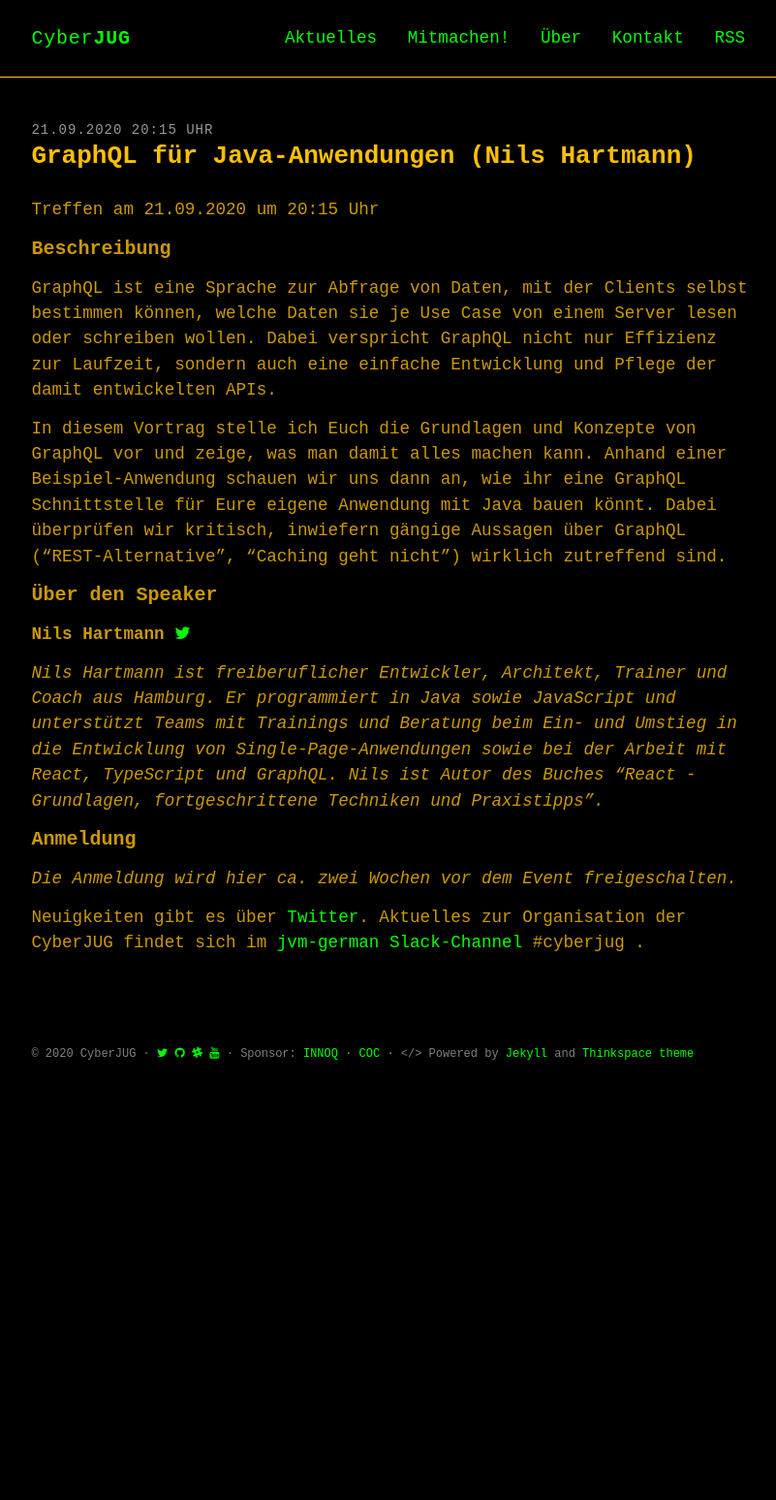
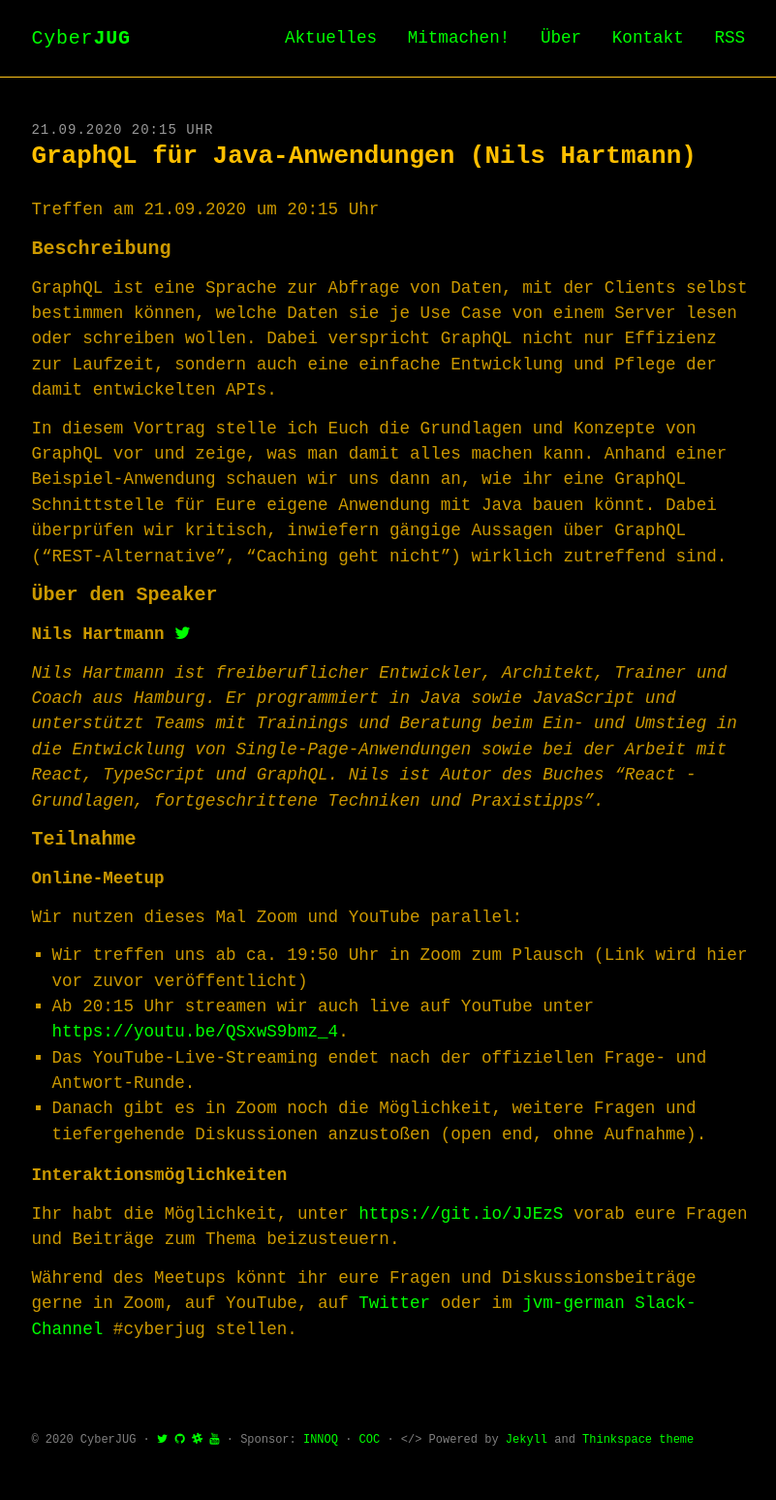
Before and after one commit to cyberjug/website, a Jekyll site: the page built from docs/_upcoming/2020-09-21-graphql.md, in a window 1280 px wide. Shown: the whole page at 97% size, without its empty margins (234-1035 px from the left). Built offline with Jekyll 4.4.1, drawn with Linux system fonts in a browser that asks for light colours; some web fonts are replaced; before the commit the page ends 1148 px from its top, so only the background shows below that.

Commit message:
publish event

```diff
--- a/docs/_upcoming/2020-09-21-graphql.md
+++ b/docs/_upcoming/2020-09-21-graphql.md
@@ -23,9 +23,19 @@ In diesem Vortrag stelle ich Euch die Grundlagen und Konzepte von GraphQL vor un
 *Nils Hartmann ist freiberuflicher Entwickler, Architekt, Trainer und Coach aus Hamburg. Er programmiert in Java sowie JavaScript und unterstützt Teams mit Trainings und Beratung beim Ein- und Umstieg in die Entwicklung von Single-Page-Anwendungen sowie bei der Arbeit mit React, TypeScript und GraphQL. Nils ist Autor des Buches "React - Grundlagen, fortgeschrittene Techniken und Praxistipps".*
 
 
-### Anmeldung
+### Teilnahme
 
+**Online-Meetup**
 
-*Die Anmeldung wird hier ca. zwei Wochen vor dem Event freigeschalten.*
+Wir nutzen dieses Mal Zoom und YouTube parallel:
 
-Neuigkeiten gibt es über [Twitter](https://twitter.com/cyberjug). Aktuelles zur Organisation der CyberJUG findet sich im [jvm-german Slack-Channel](https://slackin-jvm-german.herokuapp.com/) #cyberjug .
+- Wir treffen uns ab ca. 19:50 Uhr in Zoom zum Plausch (Link wird hier vor zuvor veröffentlicht)
+- Ab 20:15 Uhr streamen wir auch live auf YouTube unter <https://youtu.be/QSxwS9bmz_4>.
+- Das YouTube-Live-Streaming endet nach der offiziellen Frage- und Antwort-Runde.
+- Danach gibt es in Zoom noch die Möglichkeit, weitere Fragen und tiefergehende Diskussionen anzustoßen (open end, ohne Aufnahme).
+
+**Interaktionsmöglichkeiten**
+
+Ihr habt die Möglichkeit, unter <https://git.io/JJEzS> vorab eure Fragen und Beiträge zum Thema beizusteuern.
+
+Während des Meetups könnt ihr eure Fragen und Diskussionsbeiträge gerne in Zoom, auf YouTube, auf [Twitter](https://twitter.com/cyberjug) oder im [jvm-german Slack-Channel](https://slackin-jvm-german.herokuapp.com/) #cyberjug stellen.
```
